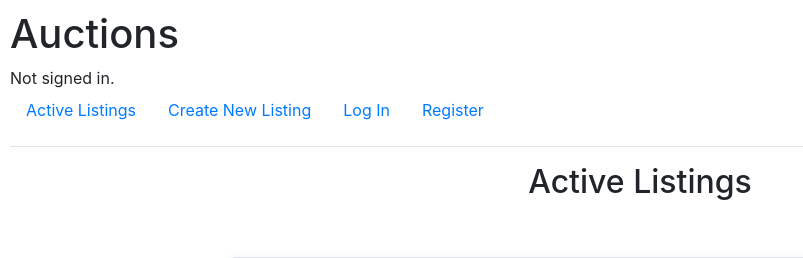
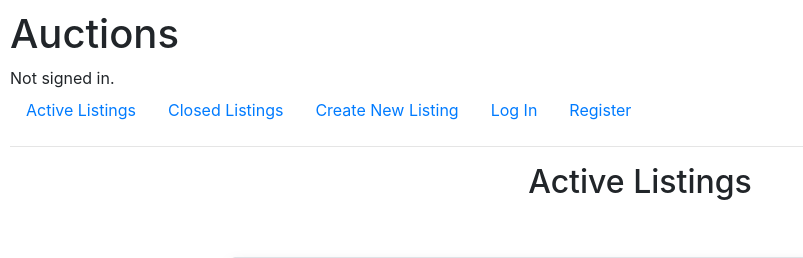
Before and after one commit to shumittaher/commerce, a Django app: page / in a window 1280 px wide. Shown: the top 258 px of the page, without its empty margins (0-803 px from the left). Run offline with Django 3.2, Linux system fonts and the light colour scheme; data comes from the database, SQL or seed files in the repository; some libraries are stand-ins or nearby versions.

Commit message:
closed listings routing

```diff
--- a/auctions/templates/auctions/index.html
+++ b/auctions/templates/auctions/index.html
@@ -3,7 +3,7 @@
 {% block body %}
 
 <div class="container text-center">
-    <h2 class="mb-5">Active Listings</h2>
+    <h2 class="mb-5">{{status}} Listings</h2>
 
 
     {% if listings %}
@@ -53,7 +53,7 @@
 
     {% else %}
 
-        <h6>No Listings Yet</h6>
+        <h1>No {{status}} listings at the momont</h1>
 
     {% endif %}
 
--- a/auctions/templates/auctions/layout.html
+++ b/auctions/templates/auctions/layout.html
@@ -22,6 +22,10 @@
             </li>
 
             <li class="nav-item">
+                <a class="nav-link" href="{% url 'closed' %}">Closed Listings</a>
+            </li>
+
+            <li class="nav-item">
                 <a class="nav-link" href="{% url 'create_listing' %}">Create New Listing</a>
             </li>
 
--- a/auctions/urls.py
+++ b/auctions/urls.py
@@ -4,6 +4,7 @@ from . import views
 
 urlpatterns = [
     path("", views.index, name="index"),
+    path("closed_listings", views.closed_listings, name="closed"),
     path("login", views.login_view, name="login"),
     path("logout", views.logout_view, name="logout"),
     path("register", views.register, name="register"),
--- a/auctions/views.py
+++ b/auctions/views.py
@@ -10,11 +10,22 @@ from .utils import check_post_method, login_required, process_user_item_combo, f
 
 def index(request):
 
-    listings = Listings.objects.all()
+    active_listings = Listings.objects.all().filter(listing_open = True)
 
     return render(request, "auctions/index.html" , {
-        "listings" : listings
+        "listings" : active_listings,
+        "status": "Active"
     })
+
+def closed_listings(request):
+
+    closed_listings = Listings.objects.all().filter(listing_open = False)
+
+    return render(request, "auctions/index.html" , {
+        "listings" : closed_listings,
+        "status": "Closed"
+    })
+
 
 def login_view(request):
     if request.method == "POST":
```
Also changed, not shown: auctions/utils.py (line endings or trailing spaces).
